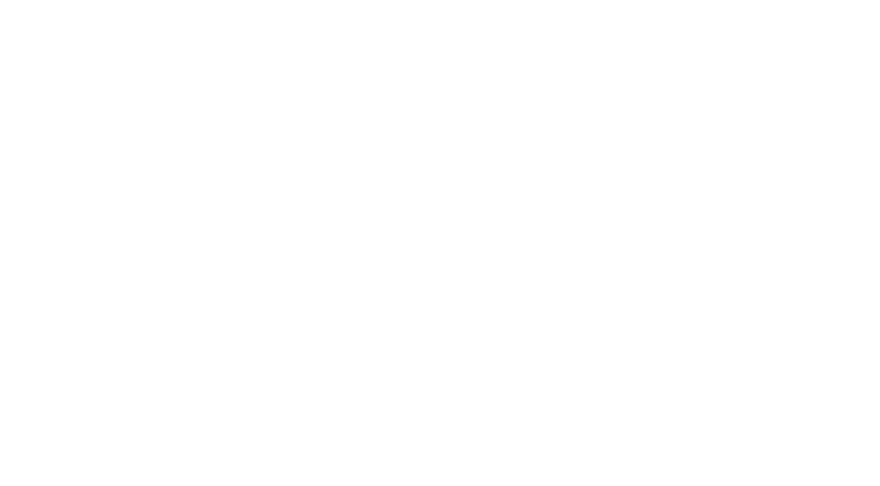
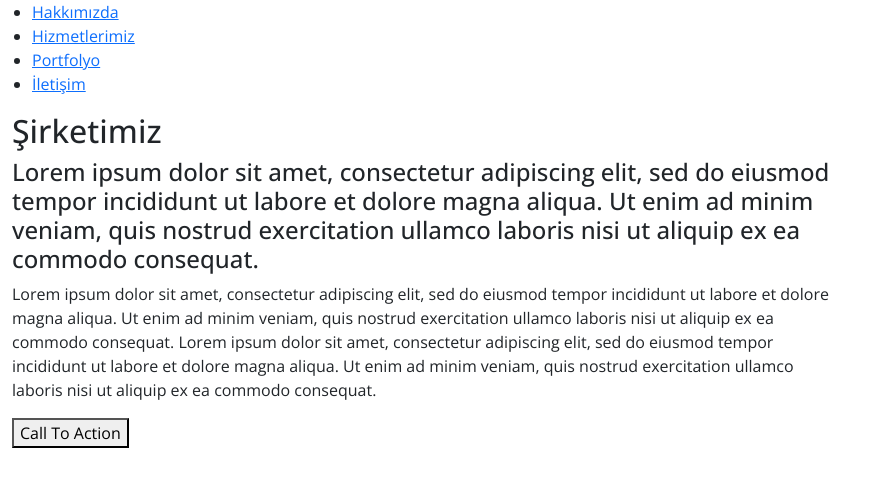
Before and after one commit to kerimcalik/aboutme, a website: page app/company.html in a window 1280 px wide. Shown: the whole page, without its empty margins (0-880 px from the left). Drawn offline with nearby package versions, Linux system fonts and the light colour scheme.

Commit message:
updated company.html

```diff
--- a/app/company.html
+++ b/app/company.html
@@ -9,7 +9,7 @@
     <link rel="preconnect" href="https://fonts.gstatic.com" crossorigin>
     <link href="https://fonts.googleapis.com/css2?family=Open+Sans:ital,wght@0,300;0,400;0,500;0,600;0,700;0,800;1,300;1,400;1,500;1,600;1,700;1,800&display=swap" rel="stylesheet">
     <!-- CSS only -->
-<link href="https://cdn.jsdelivr.net/npm/bootstrap@5.1.3/dist/css/bootstrap.min.css" rel="stylesheet" integrity="sha384-1BmE4kWBq78iYhFldvKuhfTAU6auU8tT94WrHftjDbrCEXSU1oBoqyl2QvZ6jIW3" crossorigin="anonymous">
+    <link href="https://cdn.jsdelivr.net/npm/bootstrap@5.1.3/dist/css/bootstrap.min.css" rel="stylesheet" integrity="sha384-1BmE4kWBq78iYhFldvKuhfTAU6auU8tT94WrHftjDbrCEXSU1oBoqyl2QvZ6jIW3" crossorigin="anonymous">
     <style>
         body{
             font-family: 'Open Sans';
@@ -18,6 +18,39 @@
     <link rel="stylesheet" href="https://use.fontawesome.com/releases/v5.15.4/css/all.css" integrity="sha384-DyZ88mC6Up2uqS4h/KRgHuoeGwBcD4Ng9SiP4dIRy0EXTlnuz47vAwmeGwVChigm" crossorigin="anonymous">
 </head>
 <body>
+   <nav>
+        <ul>
+            <li><a href="#hakkimizda">Hakkımızda</a></li>
+            <li><a href="#hizmetlerimiz">Hizmetlerimiz</a></li>
+            <li><a href="#portfolyo">Portfolyo</a></li>
+            <li><a href="#iletisim">İletişim</a></li>
+        </ul>
+   </nav>
+   <section id="hakkimizda" class="container-fluid">
+    <div class="row">
+        <div class="col-md-8">
+            <h2>Şirketimiz</h2>
+            <h4>
+                Lorem ipsum dolor sit amet, consectetur adipiscing elit, sed do eiusmod tempor incididunt ut labore et dolore magna aliqua. Ut enim ad minim veniam, quis nostrud exercitation ullamco laboris nisi ut aliquip ex ea commodo consequat.
+            </h4>
+            <p>
+                Lorem ipsum dolor sit amet, consectetur adipiscing elit, sed do eiusmod tempor incididunt ut labore et dolore magna aliqua. Ut enim ad minim veniam, quis nostrud exercitation ullamco laboris nisi ut aliquip ex ea commodo consequat.
+                Lorem ipsum dolor sit amet, consectetur adipiscing elit, sed do eiusmod tempor incididunt ut labore et dolore magna aliqua. Ut enim ad minim veniam, quis nostrud exercitation ullamco laboris nisi ut aliquip ex ea commodo consequat.
+            </p>
+        </div>
+        <div class="col-md-4">
 
+        </div>
+        <div class="col-md-12">
+            <button>Call To Action</button>
+        </div>
+
+    </div>
+
+
+   </section>
+   <section id="hizmetlerimiz"></section>
+   <section id="portfolyo"></section>
+   <section id="iletisim"></section>
 </body>
 </html>
```
Also changed, not shown: app/about.html (added, +1 -0 lines).
